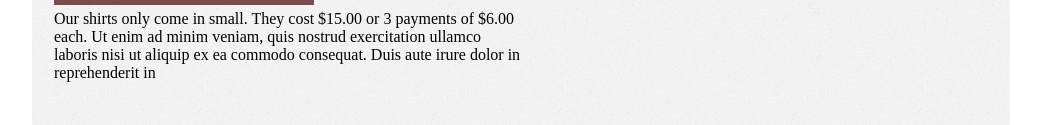
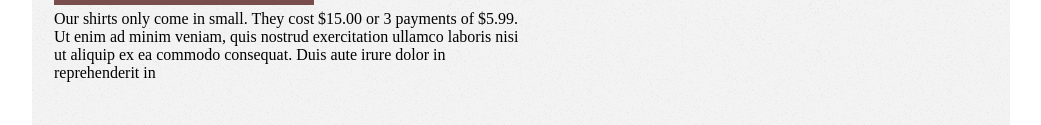
Before and after one commit to sbachtel/cookie_stand, a plain HTML site: page index.html in a window 1280 px wide. Shown: the part 1123-1248 px from the top of the page, without its empty margins (119-1160 px from the left). Drawn offline with Linux system fonts and the light colour scheme; a web font is replaced by a local one.

Commit message:
updated index page

```diff
--- a/index.html
+++ b/index.html
@@ -28,7 +28,7 @@
         <h3 id="buyMerch">Buy Our Stuff</h3>
         <p id="shirtDis">Ut enim ad minim veniam, quis nostrud exercitation ullamco laboris nisi ut aliquip ex ea commodo consequat. Duis aute irure dolor in reprehenderit in</p>
         <img id="shirt" alt="shirt" src="images/shirt.jpg">
-        <p id="fishShirt">Our shirts only come in small. They cost $15.00 or 3 payments of $6.00 each. Ut enim ad minim veniam, quis nostrud exercitation ullamco laboris nisi ut aliquip ex ea commodo consequat. Duis aute irure dolor in reprehenderit in</p>
+        <p id="fishShirt">Our shirts only come in small. They cost $15.00 or 3 payments of $5.99. Ut enim ad minim veniam, quis nostrud exercitation ullamco laboris nisi ut aliquip ex ea commodo consequat. Duis aute irure dolor in reprehenderit in</p>
       </article>
       <aside>
         <img id="fishStickers" alt="fishies" src="images/fishies.jpg">
```
